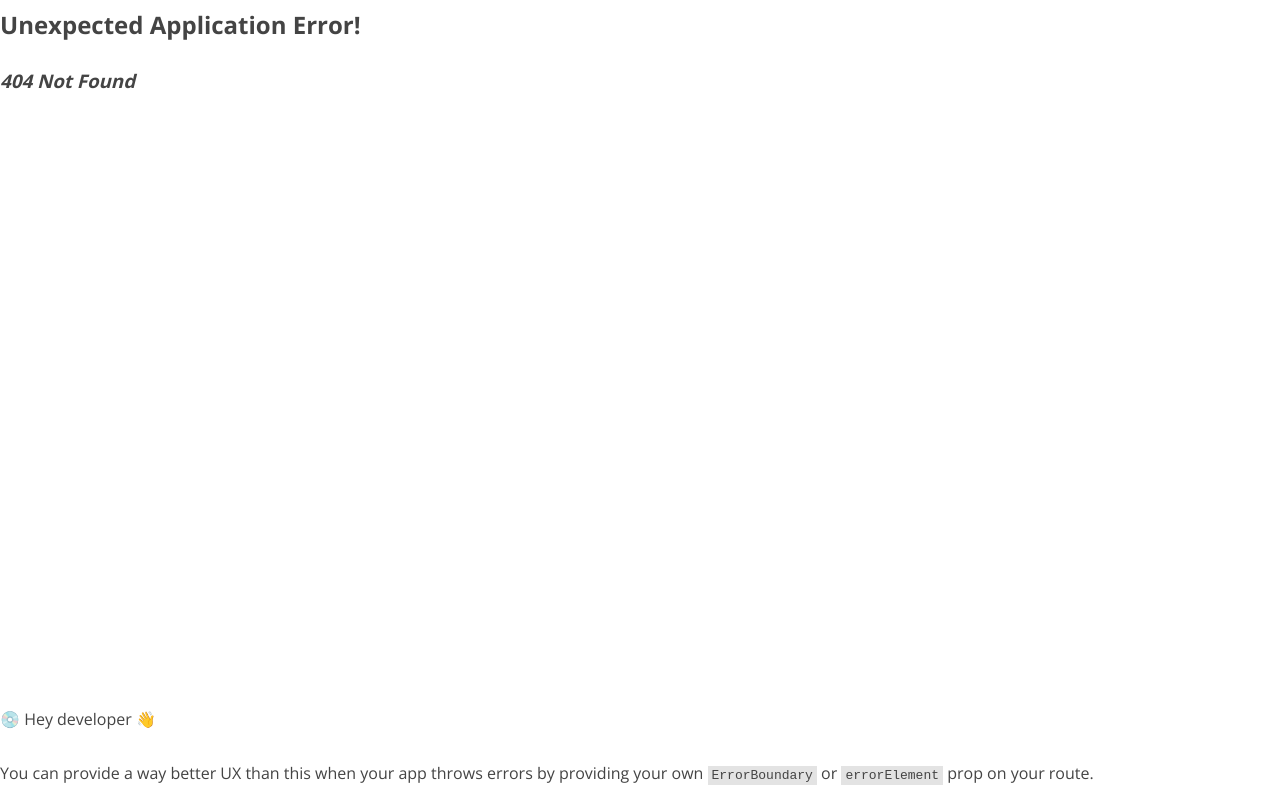
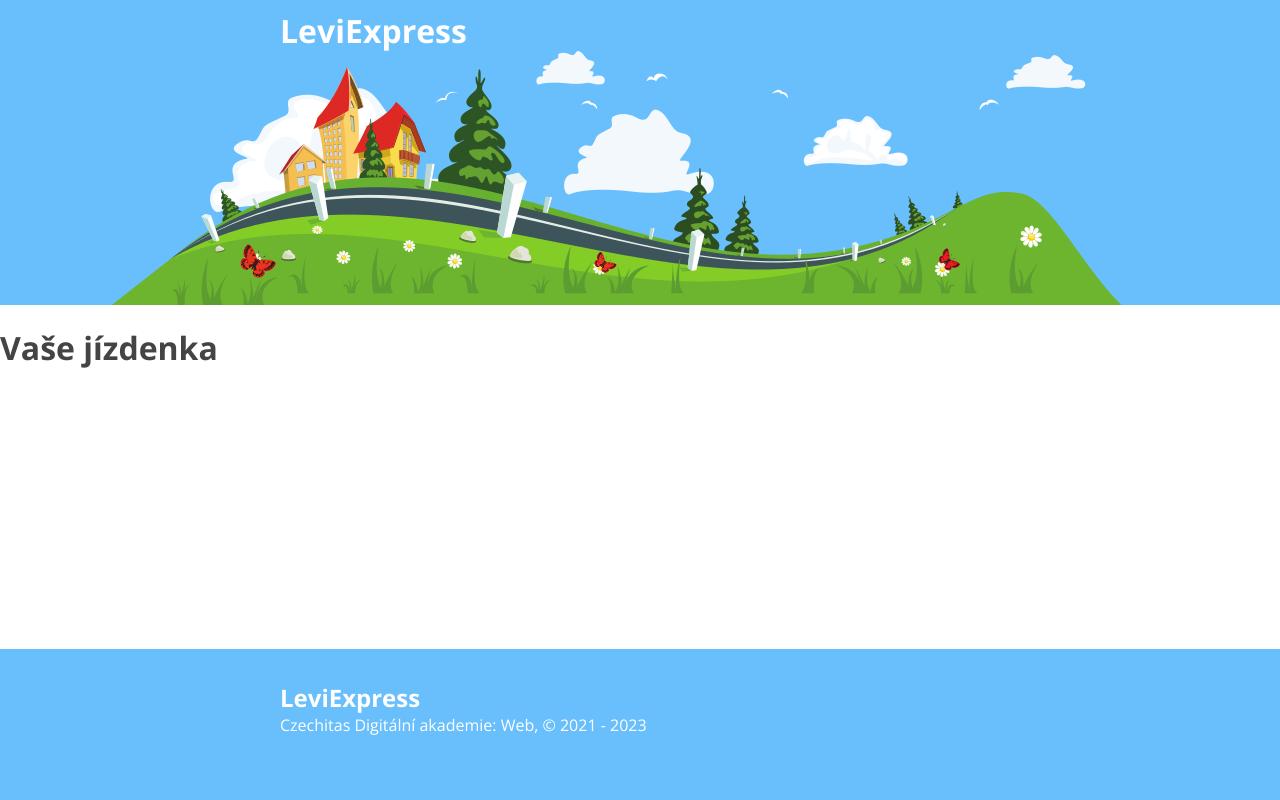
Before and after one commit to suffle-girl/leviexpress-starter, a React (Vite) app: page /reservation in a window 1280 px wide. Before the commit this address had no page. Built offline with nearby package versions, Linux system fonts and the light colour scheme.

Commit message:
Přidáno routování a komponenta ReservationPage

```diff
--- /dev/null
+++ b/src/components/ReservationPage/index.jsx
@@ -0,0 +1,5 @@
+export const ReservationPage = () => {
+    return (
+        <h1>Vaše jízdenka</h1>
+    )
+}
```
Also changed, not shown: src/index.jsx (+12 -0 lines).
